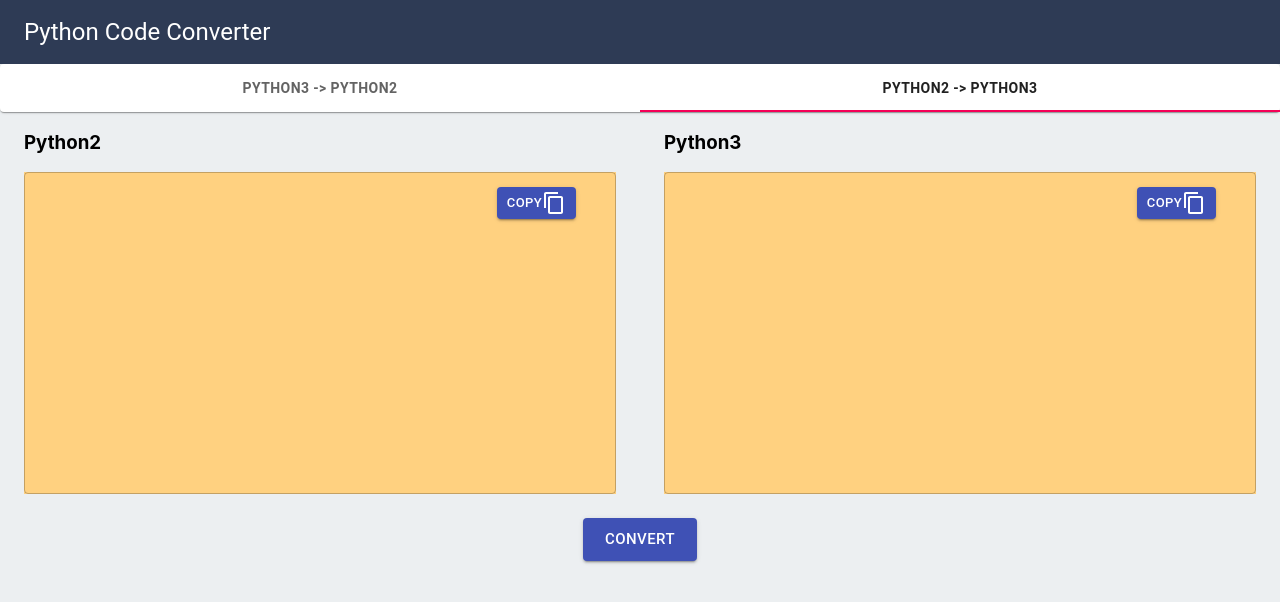
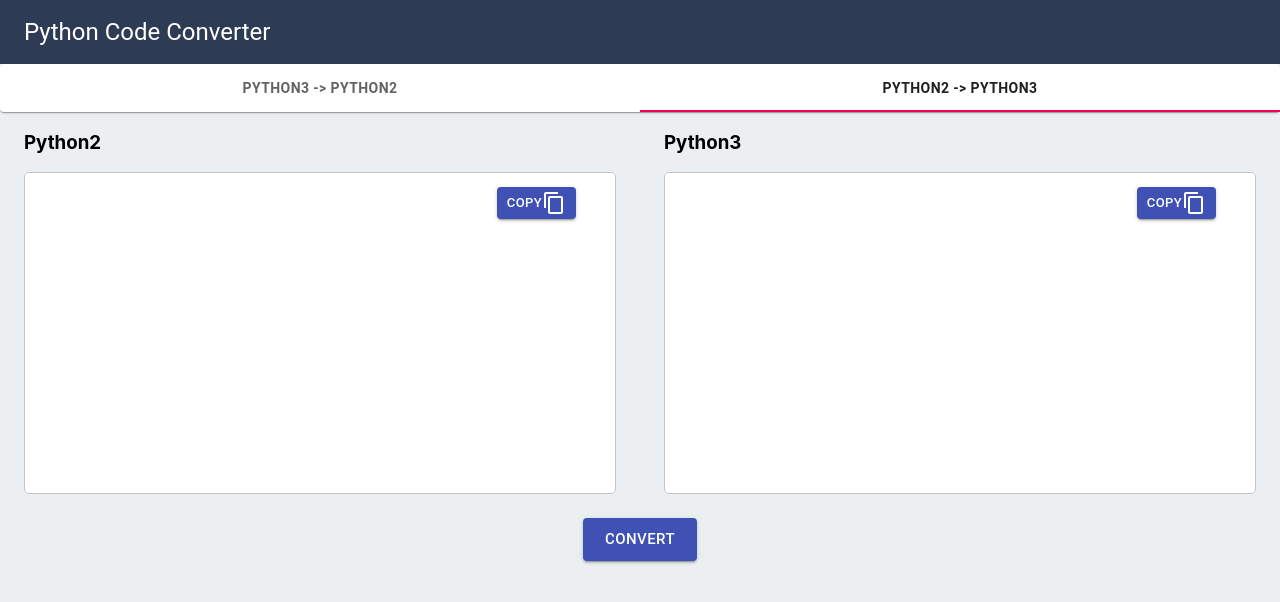
Before and after one commit to pragyan-satapathy/PyCodeConverter, a React (Create React App) app: page / in a window 1280 px wide. Both pictures are taken after a click on the tab "PYTHON2 -> PYTHON3". Shown: the top 602 px of the page. Built offline with nearby package versions, Linux system fonts and the light colour scheme.

Commit message:
background color updated

```diff
--- a/src/components/python2to3.js
+++ b/src/components/python2to3.js
@@ -27,7 +27,7 @@ class Python2to3 extends Component  {
                   defaultValue={this.props.python_2_code}
                   onChange={this.props.handlePython_2_code}
                   style={{
-                    backgroundColor: "#ffd180"
+                    backgroundColor: "#FFFFFF"
                   }}
                 />
                 <Button
@@ -57,7 +57,7 @@ class Python2to3 extends Component  {
                     { readOnly: true, }
                   }
                   style={{
-                    backgroundColor: "#ffd180"
+                    backgroundColor: "#FFFFFF"
                   }}
                 />
                 <Button
```
